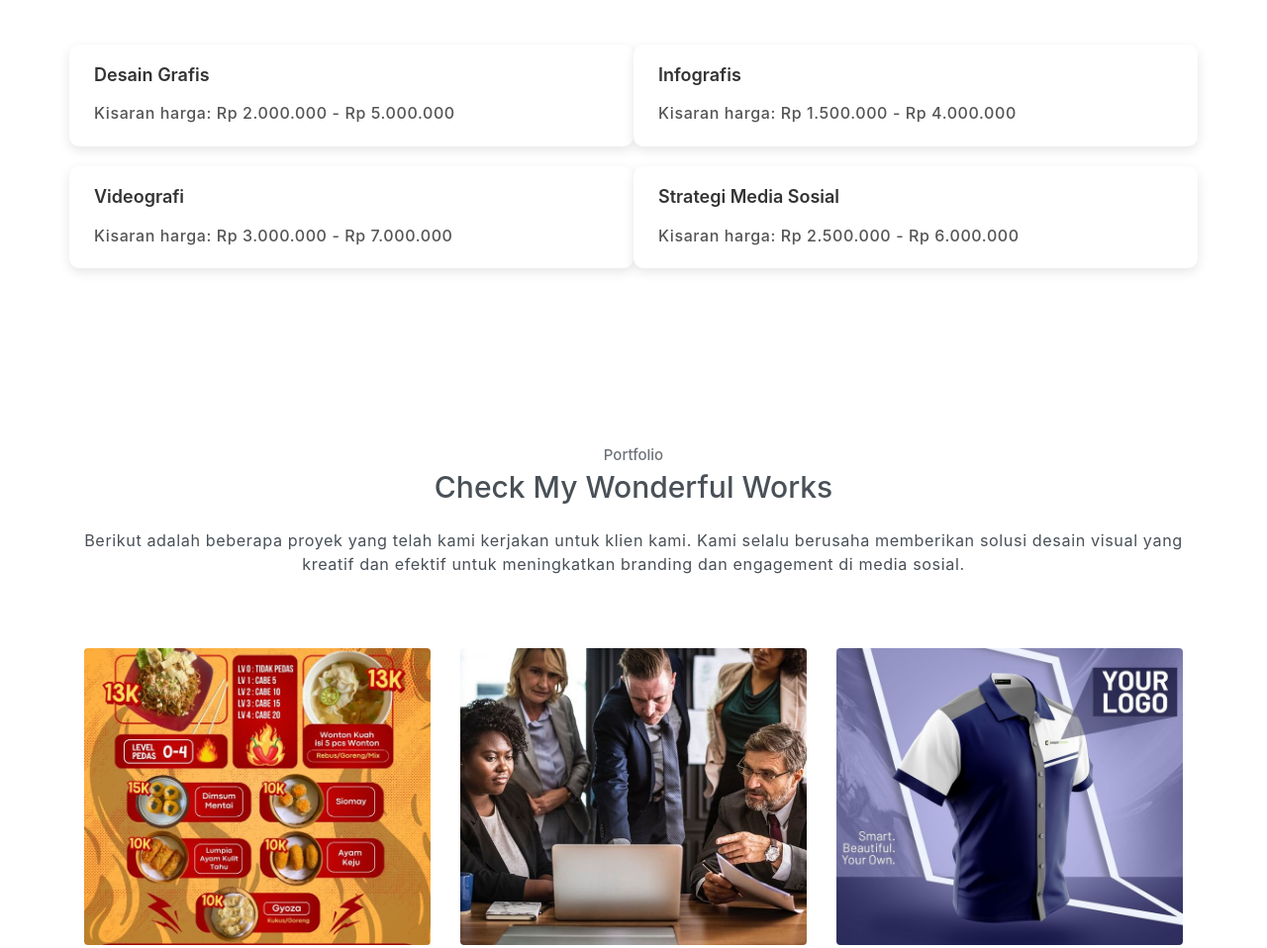
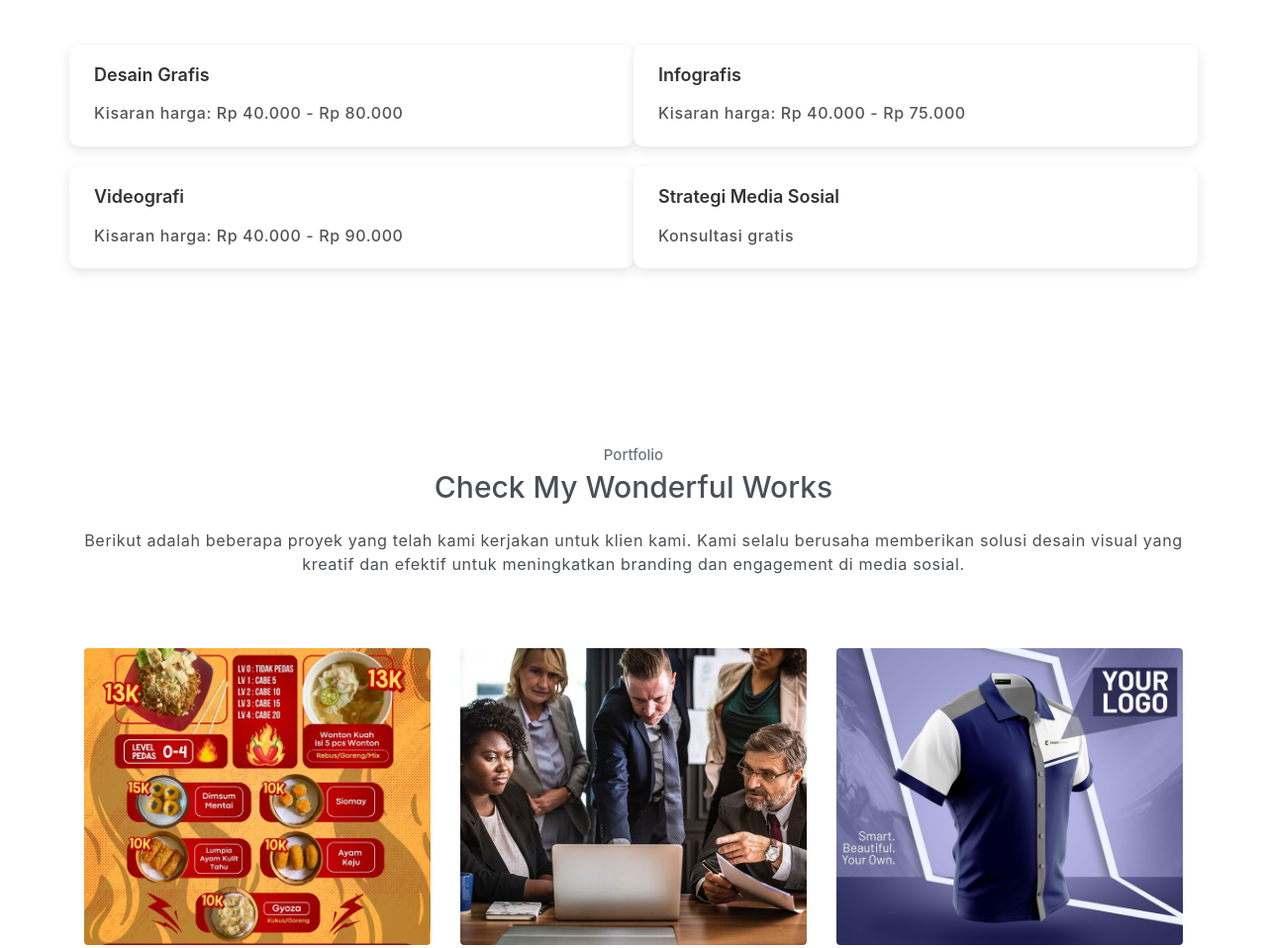
Before and after one commit to MutiaNandhika/sosialpionir, a plain HTML site: page index.html in a window 1280 px wide. Shown: the part 2309-3267 px from the top of the page at 99% size. Drawn offline with Linux system fonts and the light colour scheme.

Commit message:
sosialpionir

```diff
--- a/index.html
+++ b/index.html
@@ -177,25 +177,25 @@
             <!-- Desain Grafis -->
             <div class="col-sm-6 service-item">
                 <h6 class="mb-3">Desain Grafis</h6>
-                <p>Kisaran harga: Rp 2.000.000 - Rp 5.000.000</p>
+                <p>Kisaran harga: Rp 40.000 - Rp 80.000</p>
             </div>
 
             <!-- Infografis -->
             <div class="col-sm-6 service-item">
                 <h6 class="mb-3">Infografis</h6>
-                <p>Kisaran harga: Rp 1.500.000 - Rp 4.000.000</p>
+                <p>Kisaran harga: Rp 40.000 - Rp 75.000</p>
             </div>
 
             <!-- Videografi -->
             <div class="col-sm-6 service-item">
                 <h6 class="mb-3">Videografi</h6>
-                <p>Kisaran harga: Rp 3.000.000 - Rp 7.000.000</p>
+                <p>Kisaran harga: Rp 40.000 - Rp 90.000</p>
             </div>
 
             <!-- Strategi Media Sosial -->
             <div class="col-sm-6 service-item">
                 <h6 class="mb-3">Strategi Media Sosial</h6>
-                <p>Kisaran harga: Rp 2.500.000 - Rp 6.000.000</p>
+                <p>Konsultasi gratis</p>
             </div>
         </div>
 
@@ -450,7 +450,7 @@
                     <i class="ti-mobile"></i>
                     <div>
                         <h5>Nomor Telepon</h5>
-                        <p>(021) 234-5678</p>
+                        <p>085326979964</p>
                     </div>
                 </div>
                 <div class="item">
```
